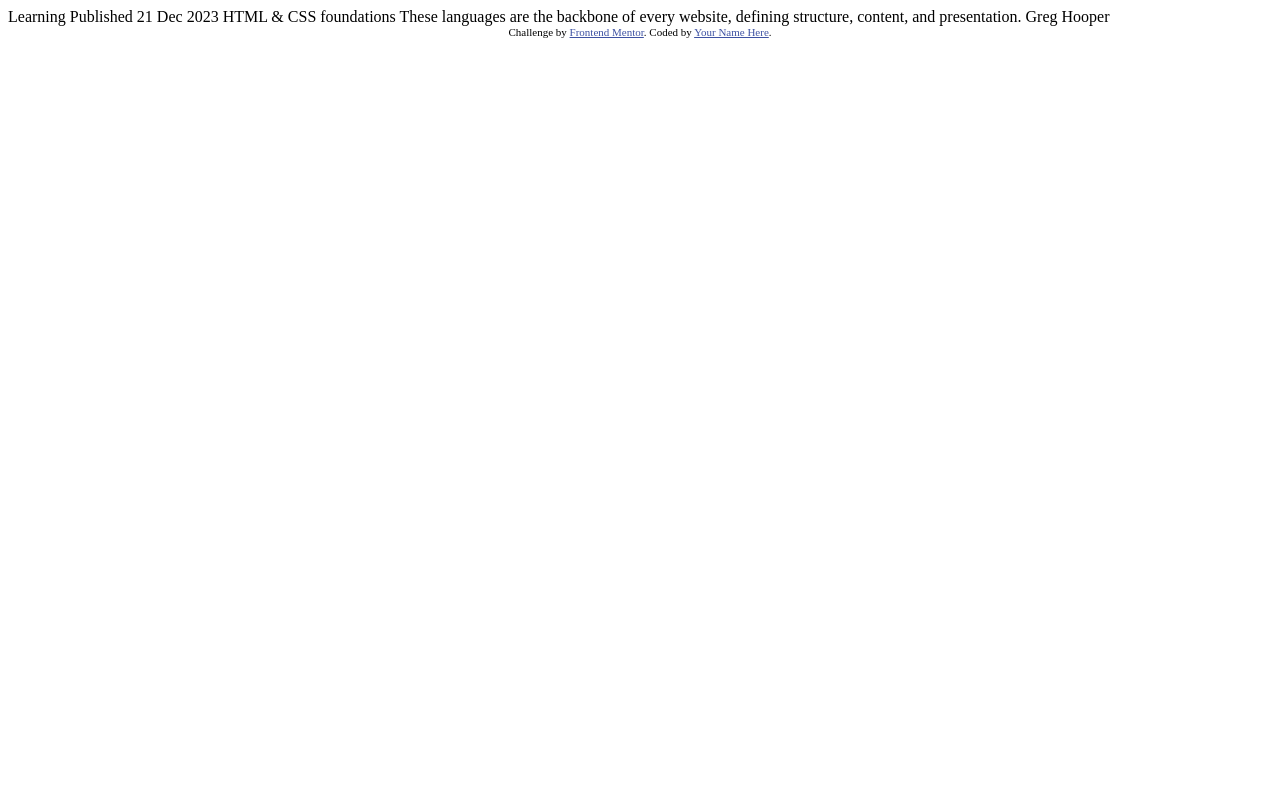
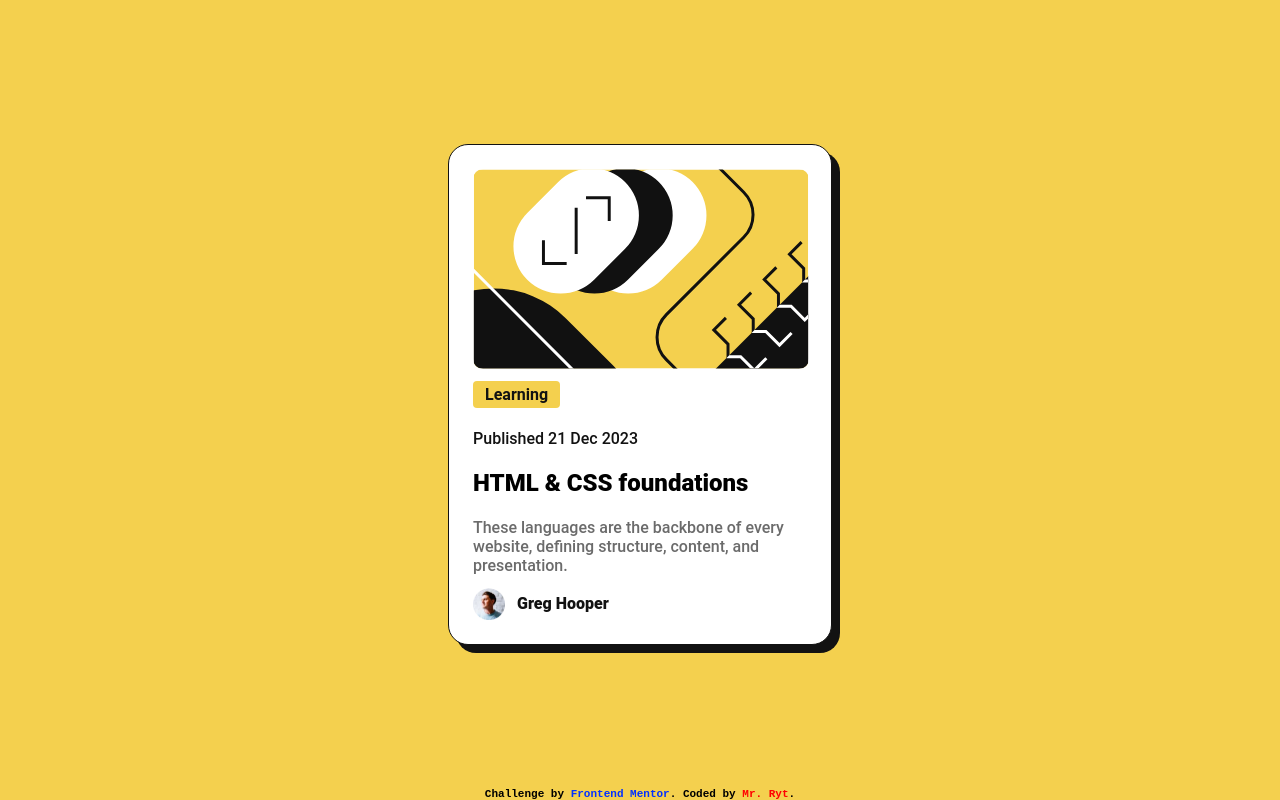
Before and after one commit to MrRyt247/blog-preview-card_fm, a plain HTML site: page index.html in a window 1280 px wide. Drawn offline with Linux system fonts and the light colour scheme.

Commit message:
🎨 adds css styling

```diff
--- a/index.html
+++ b/index.html
@@ -1,34 +1,48 @@
 <!DOCTYPE html>
 <html lang="en">
+
 <head>
   <meta charset="UTF-8">
-  <meta name="viewport" content="width=device-width, initial-scale=1.0"> <!-- displays site properly based on user's device -->
+  <meta name="viewport" content="width=device-width, initial-scale=1.0">
+  <meta name="description" content="A blog preview">
+  <link rel="icon" type="image/png" sizes="32x32" href="./assets/images/favicon-32x32.png">
+  <link rel="stylesheet" href="style.css">
+  <title>Frontend Mentor | Blog Preview Card</title>
+</head>
 
-  <link rel="icon" type="image/png" sizes="32x32" href="./assets/images/favicon-32x32.png">
-
-  <title>Frontend Mentor | Blog preview card</title>
-
-  <!-- Feel free to remove these styles or customise in your own stylesheet 👍 -->
-  <style>
-    .attribution { font-size: 11px; text-align: center; }
-    .attribution a { color: hsl(228, 45%, 44%); }
-  </style>
-</head>
 <body>
 
-  Learning
+  <main>
+    <article class="card">
+      <div class="illustration">
+        <img src="assets/images/illustration-article.svg" alt="Illustration representing HTML and CSS concepts">
+      </div>
+      <div class="details">
+        <span class="tag">Learning</span>
+        <p>
+          <time datetime="2023-12-21">Published 21 Dec 2023</time>
+        </p>
+        <h1 id="article-title">HTML & CSS foundations</h1>
+        <p>
+          These languages are the backbone of every website, defining structure, content, and presentation.
+        </p>
+      </div>
+      <div class="author">
+        <img src="assets/images/image-avatar.webp" alt="Profile photo of Greg Hooper">
+        <p>
+          <span class="visually-hidden">Article author:</span>
+          Greg Hooper
+        </p>
+      </div>
+    </article>
+  </main>
+  <footer class="attribution">
+    <p>
+      Challenge by <a href="https://www.frontendmentor.io?ref=challenge" target="_blank" rel="noopener">Frontend
+        Mentor</a>.
+      Coded by <a href="https://www.frontendmentor.io/profile/MrRyt247" target="_blank" rel="noopener">Mr. Ryt</a>.
+    </p>
+  </footer>
+</body>
 
-  Published 21 Dec 2023
-
-  HTML & CSS foundations
-
-  These languages are the backbone of every website, defining structure, content, and presentation.
-
-  Greg Hooper
-
-  <div class="attribution">
-    Challenge by <a href="https://www.frontendmentor.io?ref=challenge" target="_blank">Frontend Mentor</a>.
-    Coded by <a href="#">Your Name Here</a>.
-  </div>
-</body>
 </html>
--- /dev/null
+++ b/style.css
@@ -0,0 +1,133 @@
+:root {
+  --yellow: hsl(47, 88%, 63%);
+  --black: hsl(0, 0%, 7%);
+  --gray: hsl(0, 0%, 42%);
+  --white: hsl(0, 0%, 100%);
+}
+
+* {
+  margin: 0;
+  box-sizing: border-box;
+}
+
+body {
+  display: flex;
+  flex-direction: column;
+  height: 100dvh;
+  min-width: 320px;
+  background-color: var(--yellow);
+  overflow: hidden;
+
+  main {
+    display: flex;
+    flex-grow: 1;
+  }
+}
+
+.card {
+  display: flex;
+  flex-direction: column;
+  justify-content: space-between;
+  width: clamp(327px, 30vw, 384px);
+  height: clamp(501px, 60vh, 522px);
+  margin-block: auto;
+  margin-inline: auto;
+  font-family: Roboto, system-ui, sans-serif;
+  font-weight: 700;
+  border: solid 1px var(--black);
+  border-radius: 20px;
+  padding: 24px;
+  background-color: var(--white);
+  box-shadow: 8px 8px 0 0 var(--black);
+  -webkit-user-select: none;
+  user-select: none;
+
+  .illustration {
+    display: flex;
+    justify-content: center;
+    width: clamp(279px, 30vw - 48px, 336px);
+    height: 200px;
+    border-radius: 10px;
+    overflow: hidden;
+
+    img {
+      flex-grow: 1;
+    }
+  }
+  .details {
+    height: 194px;
+    display: flex;
+    flex-direction: column;
+    justify-content: space-between;
+
+    .tag {
+      padding: 4px 12px;
+      background-color: var(--yellow);
+      width: fit-content;
+      border-radius: 4px;
+      font-size: 1rem;
+      color: var(--black);
+    }
+    p > time {
+      color: var(--black);
+      font-weight: 500;
+    }
+    h1 {
+      font-size: 1.5rem;
+      font-weight: 800;
+    }
+    h1:hover {
+      color: var(--yellow);
+      cursor: pointer;
+    }
+    p {
+      color: var(--gray);
+      font-size: 1rem;
+      font-weight: 500;
+    }
+  }
+  .author {
+    display: flex;
+    align-items: center;
+    column-gap: 12px;
+
+    img {
+      width: 32px;
+      height: 32px;
+    }
+    p {
+      color: var(--black);
+      font-weight: 800;
+    }
+  }
+}
+
+.visually-hidden {
+  position: absolute;
+  width: 1px;
+  height: 1px;
+  padding: 0;
+  margin: -1px;
+  overflow: hidden;
+  clip: rect(0, 0, 0, 0);
+  border: 0;
+}
+
+.attribution {
+  font-family: monospace, "Courier New";
+  font-size: 11px;
+  font-weight: 700;
+  margin-inline: auto;
+  -webkit-user-select: none;
+  user-select: none;
+
+  a:first-child {
+    text-decoration: none;
+    color: rgb(2, 48, 255);
+  }
+
+  a:last-child {
+    text-decoration: none;
+    color: red;
+  }
+}
```
